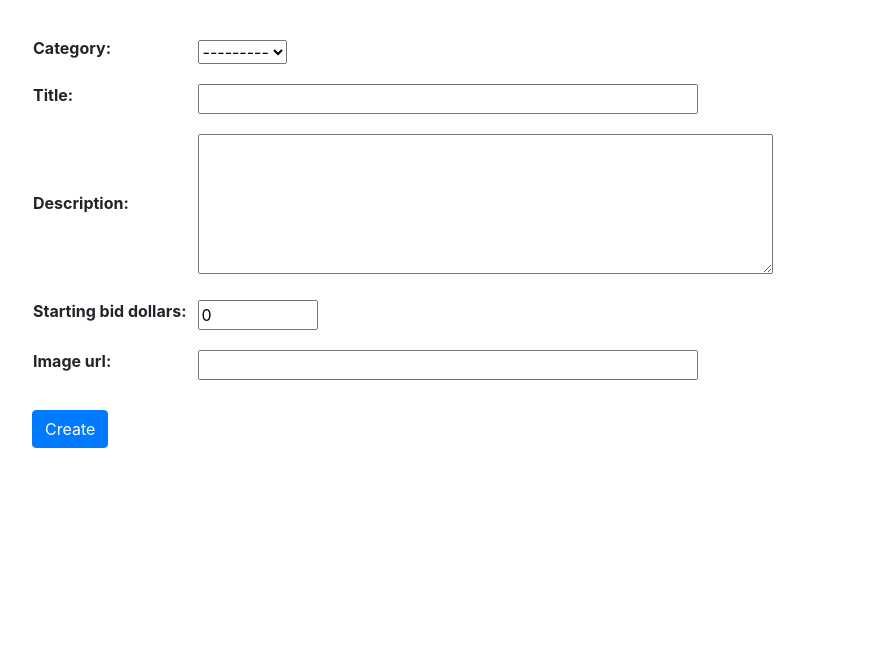
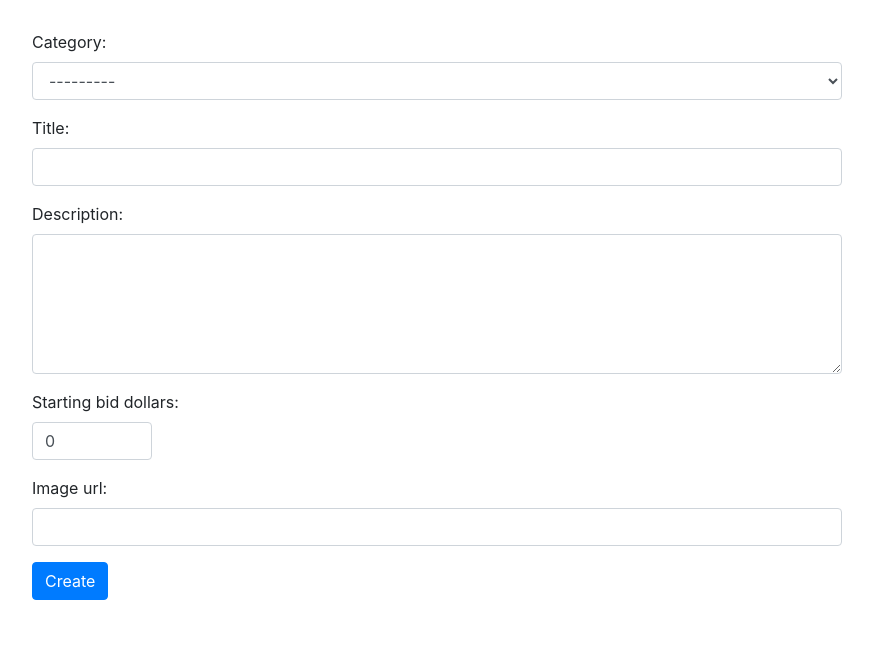
Before and after one commit to daniel-ob/CS50W, a Django app: page /listings/create in a window 1280 px wide. Shown: the part 152-800 px from the top of the page, without its empty margins (98-971 px from the left). Run offline with Django 3.2, Linux system fonts and the light colour scheme; the visitor is signed in with stand-in values (Sample User, id 1); data that the repository does not hold is empty; some libraries are stand-ins or nearby versions.

Commit message:
[2_Commerce] Create page: update styling (Boostrap forms)

```diff
--- a/2_Commerce/commerce/auctions/models.py
+++ b/2_Commerce/commerce/auctions/models.py
@@ -1,6 +1,6 @@
 from django.contrib.auth.models import AbstractUser
 from django.db import models
-from django.forms import ModelForm, Textarea, TextInput
+from django.forms import ModelForm, Select, TextInput, Textarea, NumberInput
 
 
 class User(AbstractUser):
@@ -61,6 +61,7 @@ class Watchlist(models.Model):
 
 
 class NewListingForm(ModelForm):
+    # sort categories by name
     def __init__(self, *args, **kwargs):
         super(NewListingForm, self).__init__(*args, **kwargs)
         self.fields["category"].queryset = Category.objects.order_by("name")
@@ -69,7 +70,11 @@ class NewListingForm(ModelForm):
         model = Listing
         fields = ["category", "title", "description", "starting_bid_dollars", "image_url"]
         widgets = {
-            "description": Textarea(attrs={"cols": 54, "rows": 4}),
+            "category": Select(attrs={"class": "form-control"}),
+            "title": TextInput(attrs={"class": "form-control"}),
+            "description": Textarea(attrs={"class": "form-control", "rows": 4}),
+            "starting_bid_dollars": NumberInput(attrs={"class": "form-control"}),
+            "image_url": TextInput(attrs={"class": "form-control"})
         }
 
 
--- a/2_Commerce/commerce/auctions/static/auctions/styles.css
+++ b/2_Commerce/commerce/auctions/static/auctions/styles.css
@@ -82,25 +82,12 @@ header {
 }
 
 /* Create */
-#create-page td {
-    padding: 10px;
-    width: 300px;
-}
-
-#id_title, #id_image_url {
-    width: 500px;
-}
-
 #id_description {
     height: 140px;
 }
 
 #id_starting_bid_dollars {
     width: 120px;
-}
-
-#create-page .btn {
-    margin-top: 20px;
 }
 
 /* Listing */
--- a/2_Commerce/commerce/auctions/templates/auctions/create.html
+++ b/2_Commerce/commerce/auctions/templates/auctions/create.html
@@ -6,9 +6,7 @@
     <div id="create-page">
         <form action="{% url 'create' %}" method="post">
             {% csrf_token %}
-            <table>
-                {{ form.as_table }}
-            </table>
+            {{ form.as_p }}
             <input class="btn btn-primary" type="submit" value="Create">
         </form>
     </div>
```
